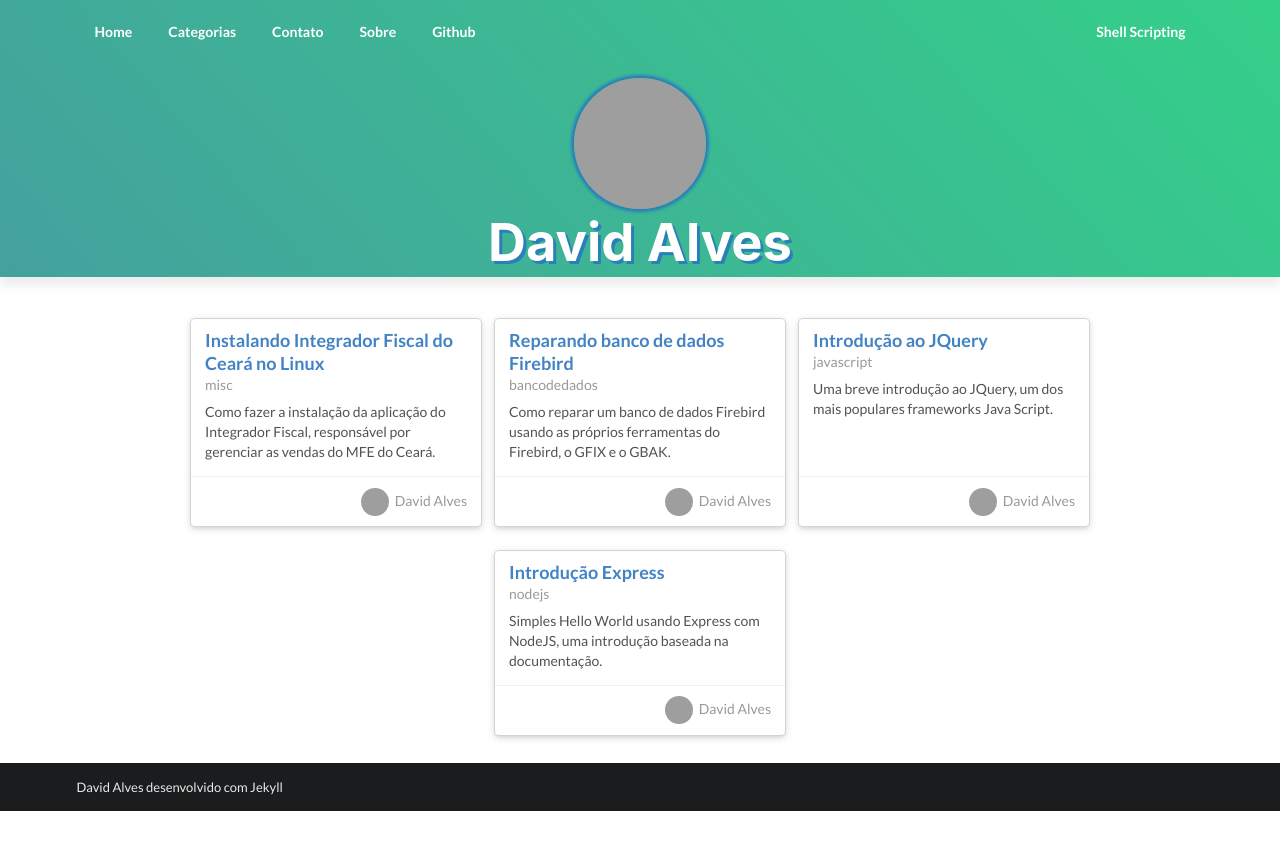
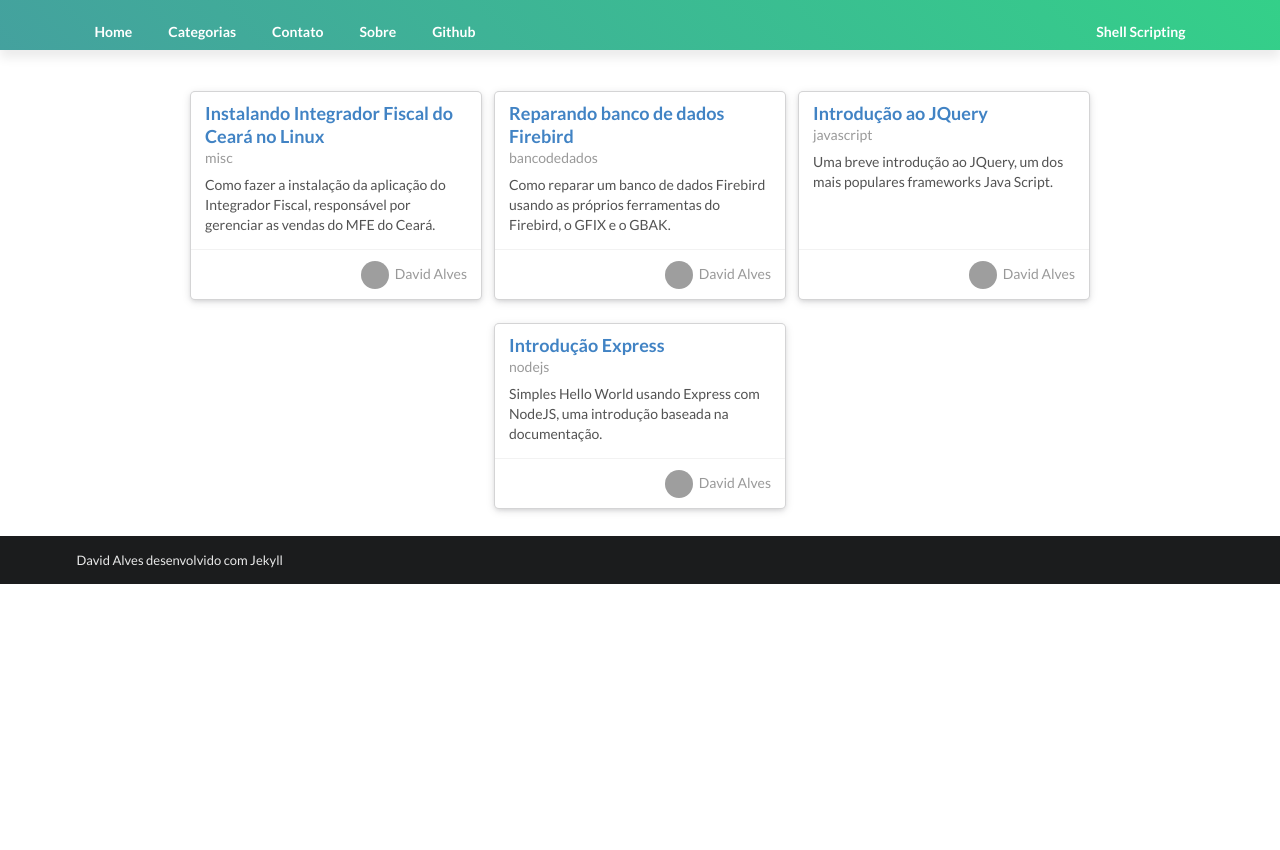
Before and after one commit to david27alves/david27alves.github.io, a Jekyll site: the page built from index.html, in a window 1280 px wide. Shown: the top 850 px of the page. Built offline with Jekyll 4.4.1, drawn with Linux system fonts in a browser that asks for light colours; grey boxes are pictures that could not be loaded.

Commit message:
Update default.html

```diff
--- a/_layouts/default.html
+++ b/_layouts/default.html
@@ -14,9 +14,6 @@
 
     <header>
       {% include nav.html %}
-      <h1 class="ui center aligned header header-title">
-        <img class="ui meduim circular image img-header" src="https://avatars1.githubusercontent.com/u/4975560?s=460&v=4"><br> David Alves
-      </h1>
     </header>
 
 
```
